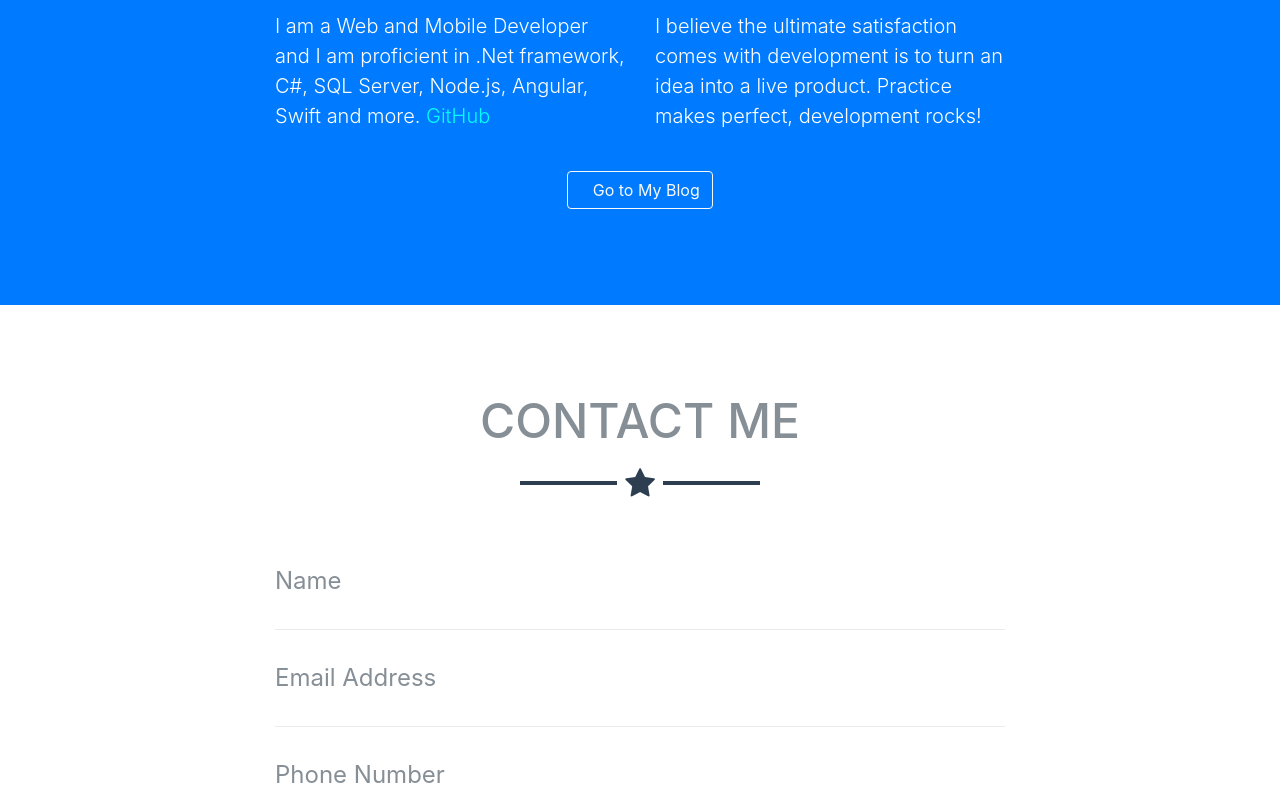
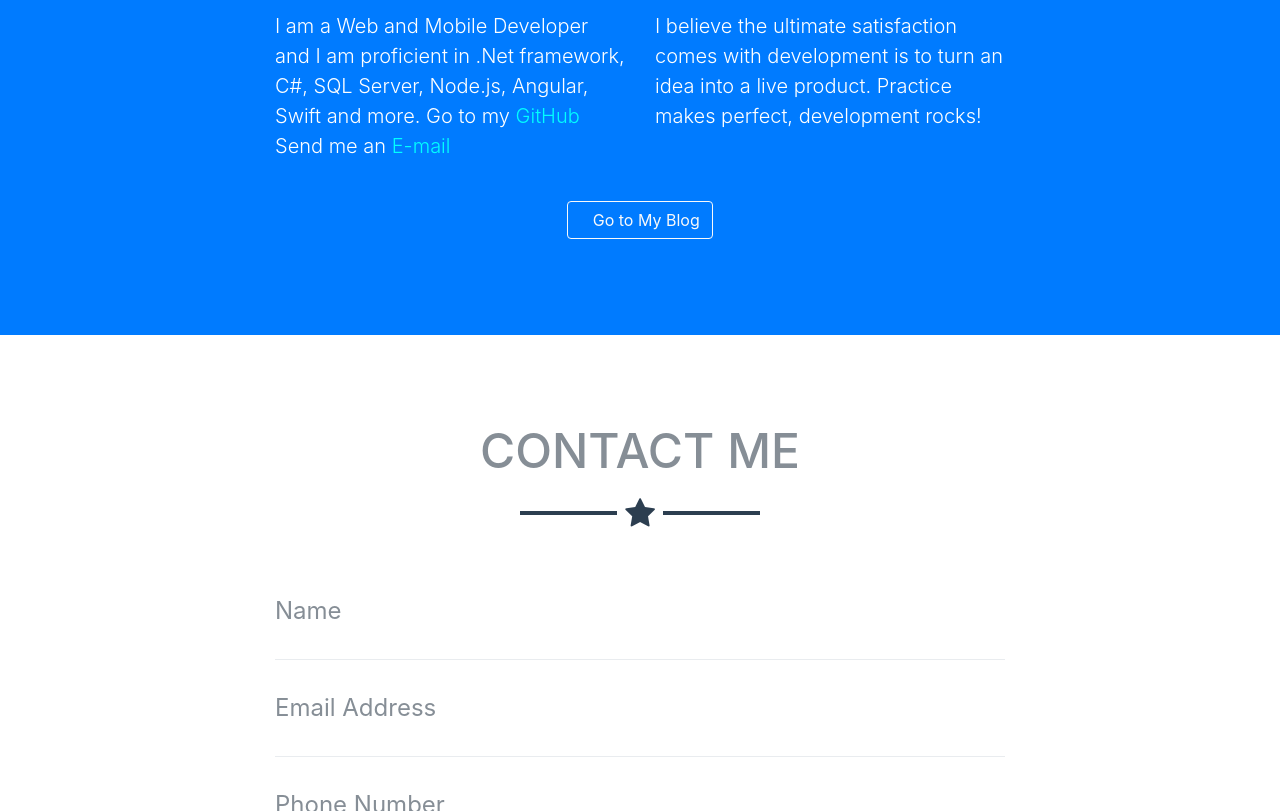
Before and after one commit to frostless/frostless.github.io, a website with bundled scripts: page index.html in a window 1280 px wide. Shown: the part 1860-2671 px from the top of the page. Built offline with nearby package versions, Linux system fonts and the light colour scheme; some icons are missing.

Commit message:
Update index.html

```diff
--- a/index.html
+++ b/index.html
@@ -139,7 +139,7 @@
         <div class="row">
           <div class="col-lg-4 ml-auto">
             <p class="lead">I am a Web and Mobile Developer and I am proficient in .Net framework, C#, SQL Server, Node.js, Angular, Swift and more.
-              <a href = "https://github.com/frostless" style = "text-decoration:none;color:cyan;"> GitHub</a></p>
+             Go to my <a href = "https://github.com/frostless" style = "text-decoration:none;color:cyan;">GitHub</a> Send me an<a href = "mailto:Jason.Zheng@CodeMeGeek.com" style = "text-decoration:none;color:cyan;"> E-mail</a></p>
           </div>
           <div class="col-lg-4 mr-auto">
             <p class="lead">I believe the ultimate satisfaction comes with development is to turn an idea into a live product. Practice makes perfect, development rocks!</p>
```
